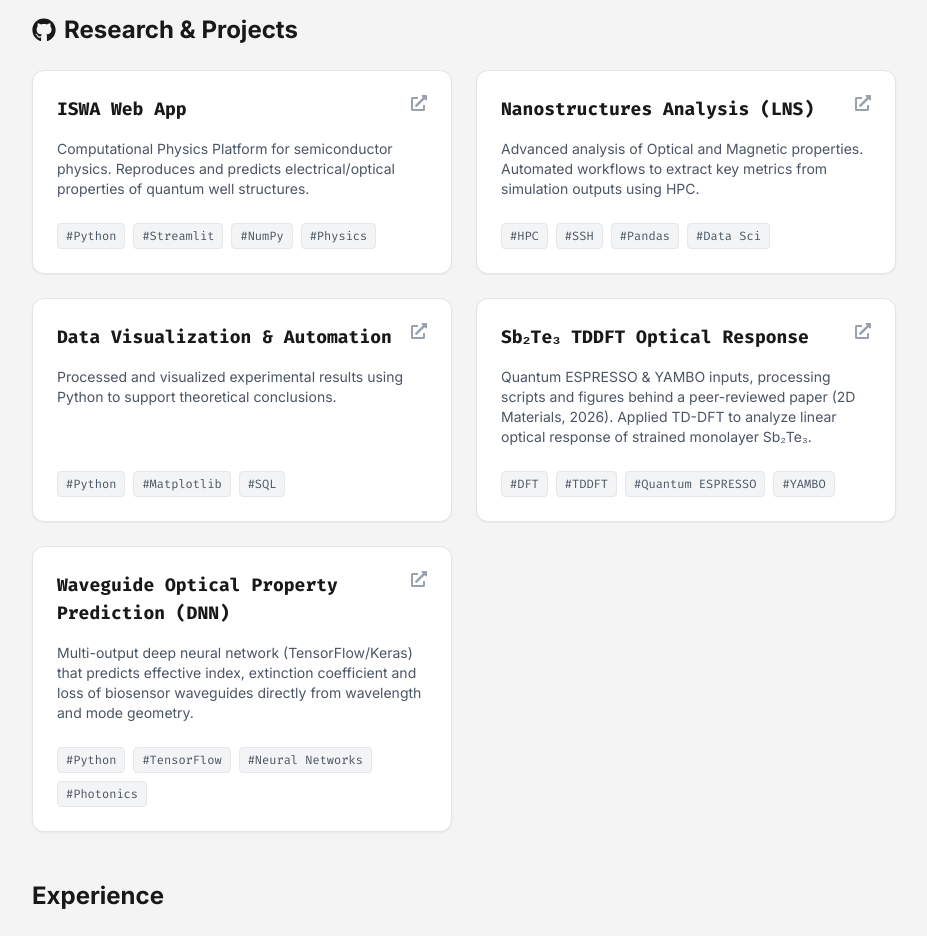
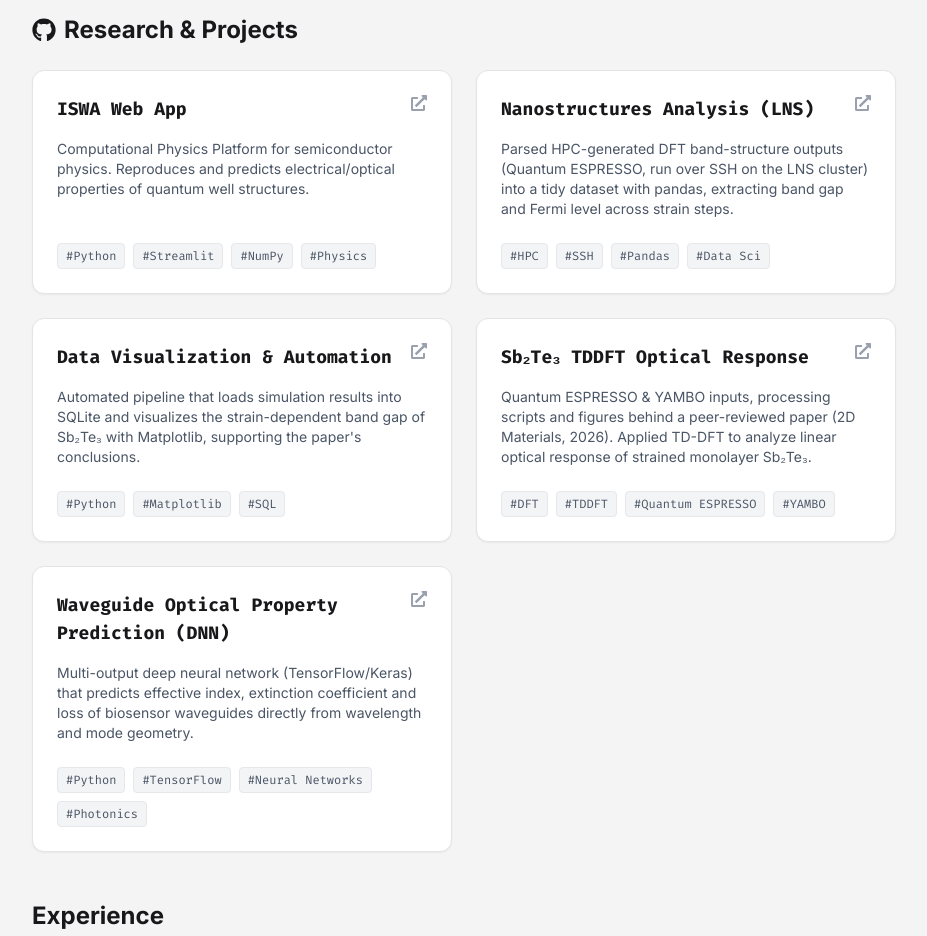
Before and after one commit to SaysBen/mi-portafolio, a Next.js app: page / in a window 1280 px wide. Shown: the part 1000-1936 px from the top of the page, without its empty margins (336-1263 px from the left). Built offline with nearby package versions, Linux system fonts and the light colour scheme.

Commit message:
Enlazar proyectos de nanoestructuras y visualización a sb2te3-strain-analysis

```diff
--- a/app/page.tsx
+++ b/app/page.tsx
@@ -64,15 +64,15 @@ const DATA = {
     },
     {
       title: "Nanostructures Analysis (LNS)",
-      desc: "Advanced analysis of Optical and Magnetic properties. Automated workflows to extract key metrics from simulation outputs using HPC.",
+      desc: "Parsed HPC-generated DFT band-structure outputs (Quantum ESPRESSO, run over SSH on the LNS cluster) into a tidy dataset with pandas, extracting band gap and Fermi level across strain steps.",
       tags: ["HPC", "SSH", "Pandas", "Data Sci"],
-      link: "#"
+      link: "https://github.com/SaysBen/sb2te3-strain-analysis"
     },
     {
       title: "Data Visualization & Automation",
-      desc: "Processed and visualized experimental results using Python to support theoretical conclusions.",
+      desc: "Automated pipeline that loads simulation results into SQLite and visualizes the strain-dependent band gap of Sb₂Te₃ with Matplotlib, supporting the paper's conclusions.",
       tags: ["Python", "Matplotlib", "SQL"],
-      link: "#"
+      link: "https://github.com/SaysBen/sb2te3-strain-analysis"
     },
     {
       title: "Sb₂Te₃ TDDFT Optical Response",
```
